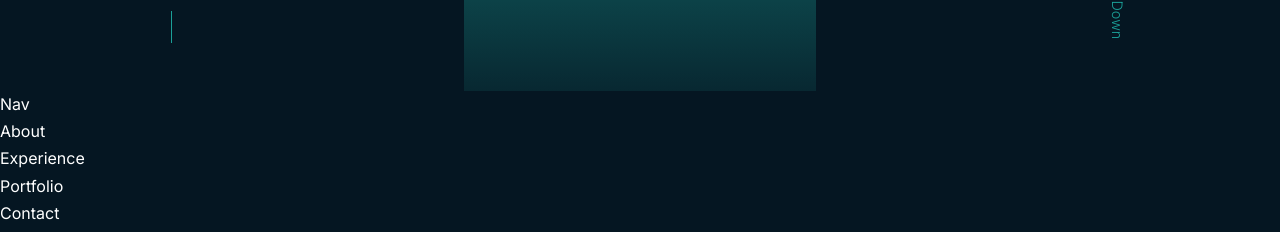
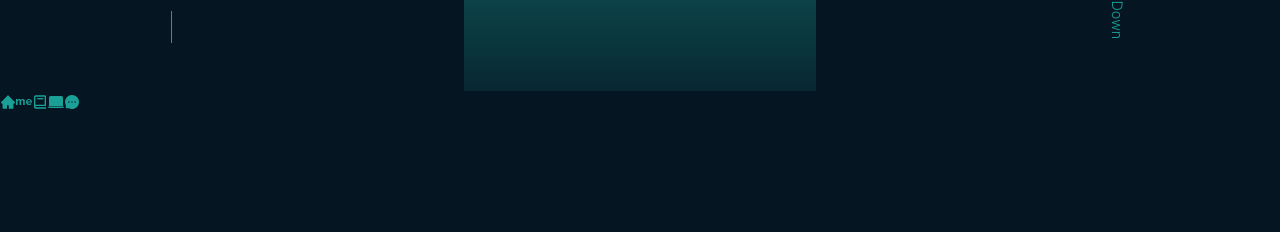
Before and after one commit to jjconway23/react-portfolio, a React (Create React App) app: page / in a window 1280 px wide. Shown: the part 709-941 px from the top of the page. Built offline with nearby package versions, Linux system fonts and the light colour scheme.

Commit message:
add sections to each component that will be rendered.

```diff
--- a/public/index.css
+++ b/public/index.css
@@ -57,6 +57,7 @@ h1{
 }
 section {
     margin-top: 8rem;
+    height: 100vh;
 }
 
 section > h2, section > h5 {
--- a/src/components/about/About.jsx
+++ b/src/components/about/About.jsx
@@ -3,7 +3,7 @@ import "./about.css";
 
 const About = () => {
   return (
-    <div>About</div>
+    <section id="about"></section>
   )
 }
 
--- a/src/components/contact/Contact.jsx
+++ b/src/components/contact/Contact.jsx
@@ -3,7 +3,7 @@ import "./contact.css";
 
 const Contact = () => {
   return (
-    <div>Contact</div>
+    <section id="contact"></section>
   )
 }
 
--- a/src/components/experience/Experience.jsx
+++ b/src/components/experience/Experience.jsx
@@ -3,7 +3,7 @@ import "./experience.css";
 
 const Experience = () => {
   return (
-    <div>Experience</div>
+    <section id="experience"></section>
   )
 }
 
--- a/src/components/footer/Footer.jsx
+++ b/src/components/footer/Footer.jsx
@@ -2,7 +2,7 @@ import React from 'react'
 import "./footer.css"
 const Footer = () => {
   return (
-    <div>Footer</div>
+    <footer></footer>
   )
 }
 
--- a/src/components/nav/Nav.jsx
+++ b/src/components/nav/Nav.jsx
@@ -1,8 +1,21 @@
 import React from 'react';
+import {AiFillHome} from 'react-icons/ai'
+import {SiAboutdotme} from 'react-icons/si'
+import {BiBook} from 'react-icons/bi'
+import {BsLaptopFill} from 'react-icons/bs'
+import {AiFillMessage} from 'react-icons/ai'
+
 import "./nav.css";
 const Nav = () => {
   return (
-    <div>Nav</div>
+    <nav>
+      <a href="#"><AiFillHome /></a>
+      <a href="#about"><SiAboutdotme /></a>
+      <a href="#experience"><BiBook/></a>
+      <a href="#portfolio"><BsLaptopFill /></a>
+      <a href="#contact"><AiFillMessage /></a>
+
+    </nav>
   )
 }
 
--- a/src/components/portfolio/Portfolio.jsx
+++ b/src/components/portfolio/Portfolio.jsx
@@ -2,7 +2,7 @@ import React from 'react';
 import "./portfolio.css";
 const Portfolio = () => {
   return (
-    <div>Portfolio</div>
+    <section id="portfolio"></section>
   )
 }
 
```
